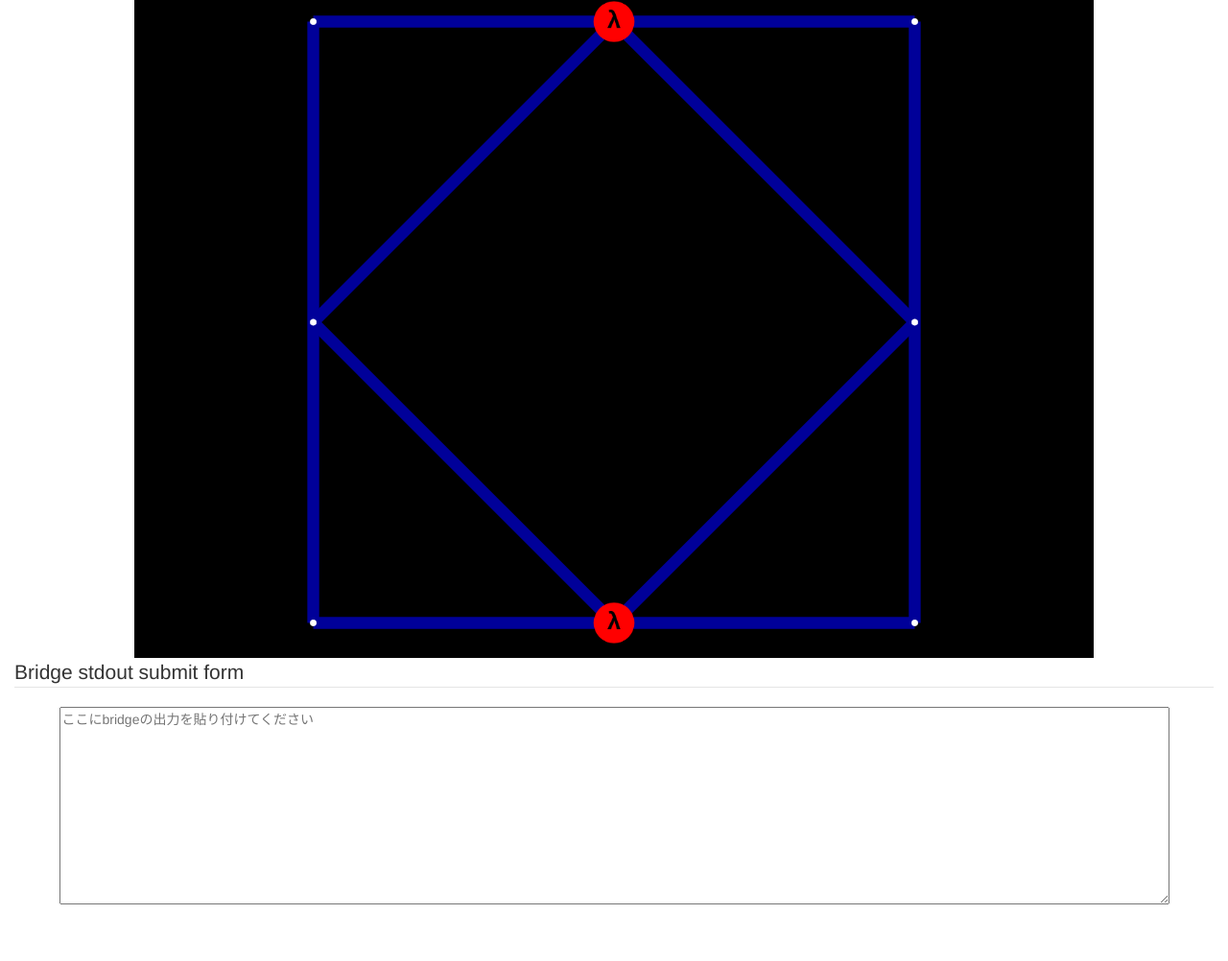
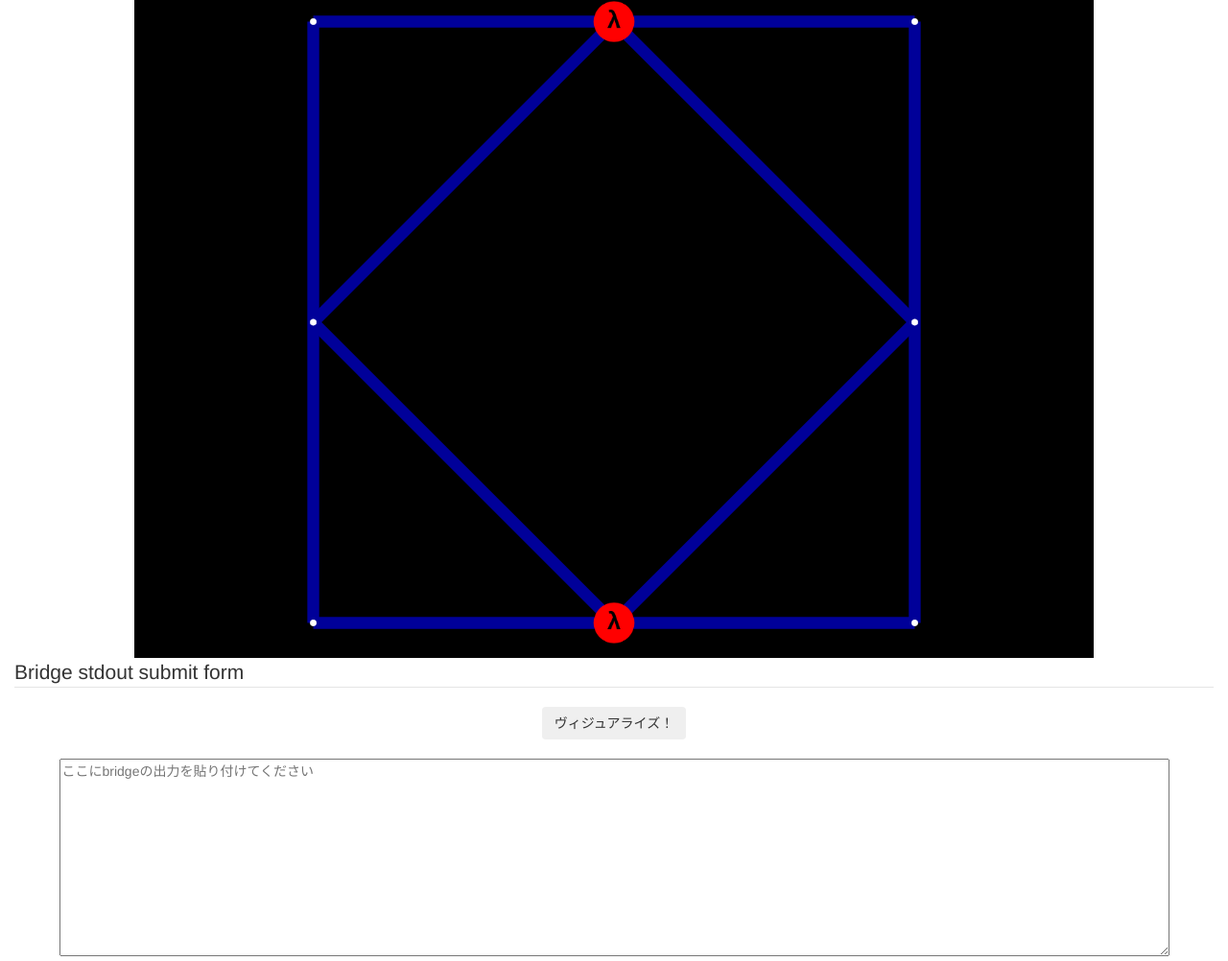
Before and after one commit to recruit-communications/icfp-contest-2017, a plain HTML site: page front/battle-viewer/index.html in a window 1280 px wide. Shown: the part 480-1482 px from the top of the page at 96% size. Before the commit the page ends 1428 px from the top, so only its background shows below. Drawn offline with Linux system fonts and the light colour scheme; some icons are missing.

Commit message:
バトルヴィジュアライズページに直接貼り付けてヴィジュアライズできるように変更

```diff
--- a/front/battle-viewer/battle.js
+++ b/front/battle-viewer/battle.js
@@ -428,6 +428,16 @@ function loadBattleList(showFirst) {
     });
 }
 
+function doVisualize() {
+  text = $("#json-form").val();
+  jsons = text.split("\n");
+  if (cy.elements !== undefined) {
+    cy.destroy();
+  }
+  while (jsons[jsons.length - 1] == "") jsons.pop();
+  start(jsons);
+}
+
 function initPunterColours() {
   for (let i = 0; i < colours.length; i++) {
     $("#punter-colours").append("<div class=\"colours" + i + "\">&ensp;&nbsp;" + i + "&ensp;</div>");
--- a/front/battle-viewer/index.html
+++ b/front/battle-viewer/index.html
@@ -71,7 +71,13 @@
       <fieldset>
         <legend>Bridge stdout submit form</legend>
         <div class="container-text" align="center">
-          <textarea class="json-form" cols="140" rows="10" placeholder="ここにbridgeの出力を貼り付けてください"></textarea>
+          <div>
+            <button class="btn" id="submit-button" onclick="doVisualize()" cursor="allowed">ヴィジュアライズ！</button>
+          </div>
+          <br>
+          <div>
+            <textarea id="json-form" cols="140" rows="10" placeholder="ここにbridgeの出力を貼り付けてください"></textarea>
+          </div>
         </div>
       </fieldset>
     </div>
```
